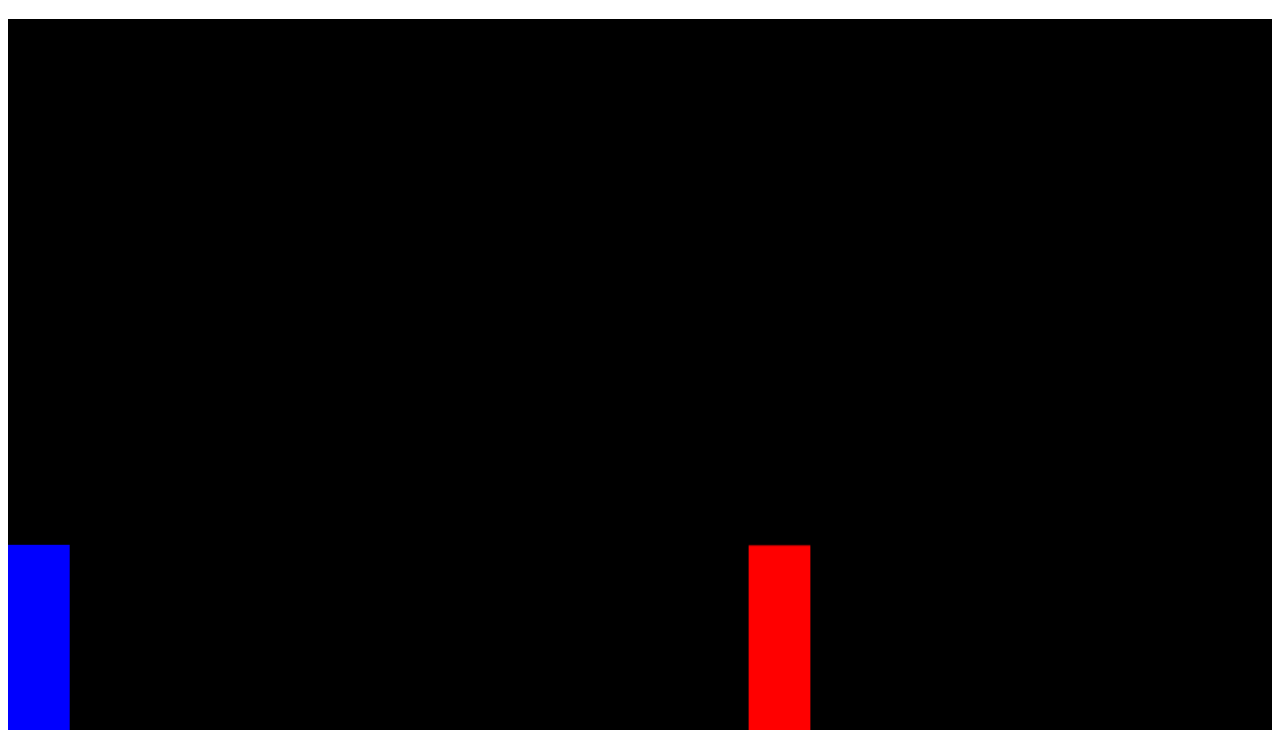
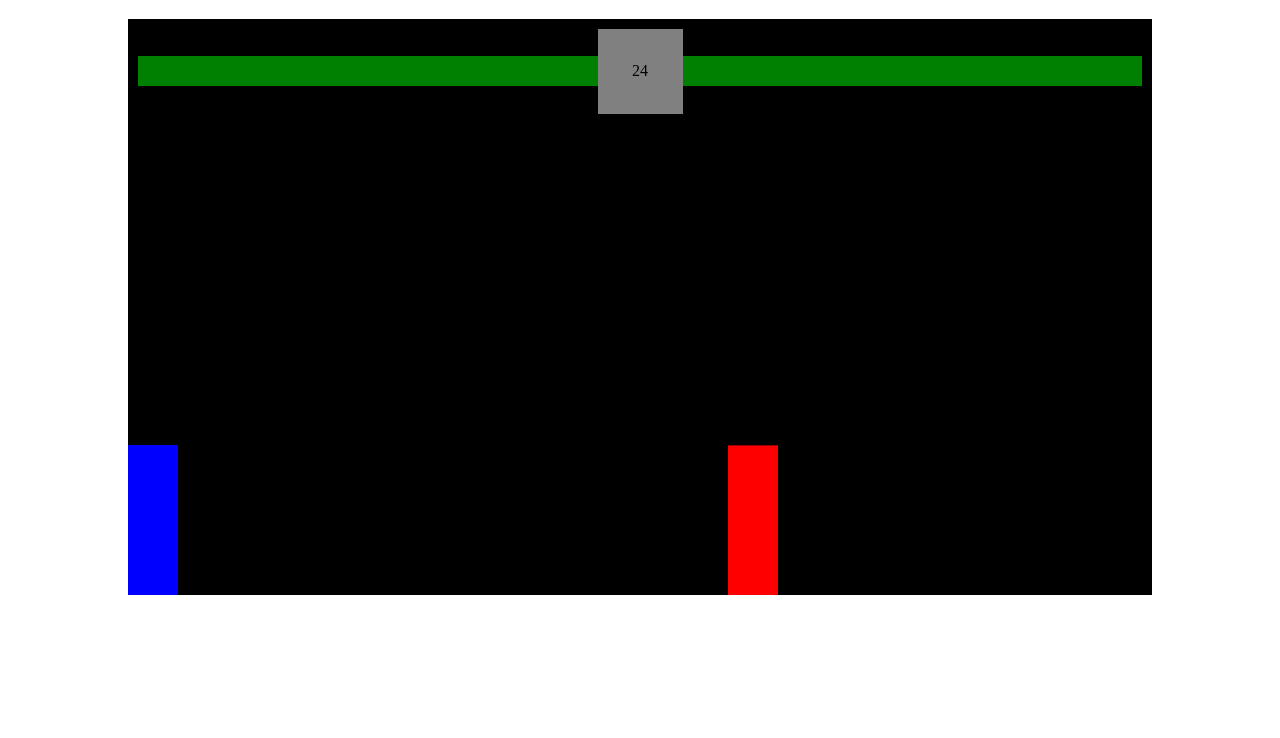
Before and after one commit to Suuu91/simple-fight-game, a plain HTML site: page index.html in a window 1280 px wide. Shown: the part 69-807 px from the top of the page. Drawn offline with Linux system fonts and the light colour scheme.

Commit message:
healthbar and timer

```diff
--- a/index.css
+++ b/index.css
@@ -1,3 +1,7 @@
+*{
+  box-sizing: border-box;
+} /* disregards padding towards width */
+
 canvas {
   background-color: black;
  }
@@ -10,5 +14,79 @@ header {
 body {
   display: flex;
   flex-direction: column;
+  align-items: center;
+}
+
+section {
+  position: relative;
+}
+
+section>div {
+  position: absolute;
+  display: flex;
+  align-items: center;
+  width: 100%;
+  padding: 10px;
+}
+
+#playerhpbar {
+  position: relative;
+  height: 30px;
+  width: 100%;
+  display: flex;
+  justify-content: flex-end;
+}
+
+#enemyhpbar {
+  position: relative;
+  height: 30px;
+  width: 100%;
+}
+
+#playerhpleft {
+  position:absolute;
+  background-color: green;
+  top: 0;
+  bottom: 0;
+  right: 0;
+  width: 100%;
+}
+
+#enemyhpleft {
+  position:absolute;
+  background-color: green;
+  top: 0;
+  bottom: 0;
+  left: 0;
+  right: 0;
+}
+
+
+#playerhp,#enemyhp {
+  background-color: white;
+  height: 30;
+  width: 100%;
+}
+
+#timer {
+  background-color: gray;
+  height: 85px;
+  width: 85px;
+  flex-shrink: 0;
+  display: flex;
+  align-items: center;
   justify-content: center;
 }
+
+#result {
+  color: white;
+  position: absolute;
+  align-items: center;
+  justify-content: center;
+  top: 0;
+  bottom: 0;
+  left: 0;
+  right: 0;
+  display: none;
+  font-size: 50px;
+}
--- a/index.html
+++ b/index.html
@@ -8,7 +8,28 @@
     <header>
       <h1>Welcome to the Fight Game</h1>
     </header>
-    <canvas></canvas>
+    <section>
+      <div>
+
+        <!-- player healthbar -->
+        <div id="playerhpbar">
+          <div id="playerhp"></div>
+          <div id="playerhpleft"></div>
+        </div>
+
+        <!-- timer -->
+        <div id="timer"> 30 </div>
+
+        <!-- enemy healthbar -->
+        <div id="enemyhpbar">
+          <div id="enemyhp"></div>
+          <div id="enemyhpleft"></div>
+        </div>
+
+      </div>
+      <div id="result">result</div>
+      <canvas></canvas>
+    </section>
     <script src="index.js"></script>
   </body>
 </html>
--- a/index.js
+++ b/index.js
@@ -23,21 +23,17 @@ class Sprite {
       offset
     }
     this.isAttacking
+    this.health = 100
   };
 
   draw() {
     context.fillStyle = this.color // fill rectangle with color
-    context.fillRect(this.position.x, this.position.y, this.width, this.height) // reate character rectangle
+    context.fillRect(this.position.x, this.position.y, this.width, this.height) // create character rectangle
 
     // hit box
     if (this.isAttacking) {
       context.fillStyle = `green`
-      context.fillRect (
-        this.hitBox.position.x,
-        this.hitBox.position.y,
-        this.hitBox.width,
-        this.hitBox.height
-      )
+      context.fillRect (this.hitBox.position.x, this.hitBox.position.y, this.hitBox.width, this.hitBox.height)
     }
   }
 
@@ -61,7 +57,6 @@ class Sprite {
     }, 100)
   }
 };
-
 
 const player = new Sprite({
   position:{
@@ -112,6 +107,33 @@ const rectCollision = ({rect1, rect2}) => {
   )
 }
 
+// determine victory
+const determineWin = (timeoutId) => {
+  clearTimeout(timeoutId)
+  document.querySelector(`#result`).style.display = "flex"
+  if (player.health === enemy.health) {
+      document.querySelector(`#result`).innerHTML = "Tie"
+    } else if (player.health > enemy.health) {
+      document.querySelector(`#result`).innerHTML = "Player 1 Win"
+    } else if (enemy.health > player.health) {
+      document.querySelector(`#result`).innerHTML = "Player 2 Win"
+    }
+}
+
+// timer functionality
+let timer = 30
+let timeoutId
+const decreaseTimer = () => {
+  if (timer > 0) {
+    timer--
+    document.querySelector(`#timer`).innerHTML = timer
+    timeoutId = setTimeout(decreaseTimer, 1000)
+  } else if (timer === 0){
+    determineWin(timeoutId)
+  }
+}
+decreaseTimer()
+
 const animate = () => {
   window.requestAnimationFrame(animate)
   context.fillStyle = `black` //background color
@@ -139,10 +161,19 @@ const animate = () => {
   // detecting hitbox
   if (rectCollision({rect1: player, rect2: enemy}) && player.isAttacking ) {
     player.isAttacking = false
+    enemy.health -= 10
+    document.querySelector(`#enemyhpleft`).style.width = enemy.health + `%`
   }
 
   if (rectCollision({rect1: enemy, rect2: player}) && enemy.isAttacking ) {
+    player.health -= 10
+    document.querySelector(`#playerhpleft`).style.width = player.health + `%`
     enemy.isAttacking = false
+  }
+
+  // end game by eliminating opponent
+  if (player.health <= 0 || enemy.health <= 0) {
+    determineWin(timeoutId)
   }
 }
 animate();
```
